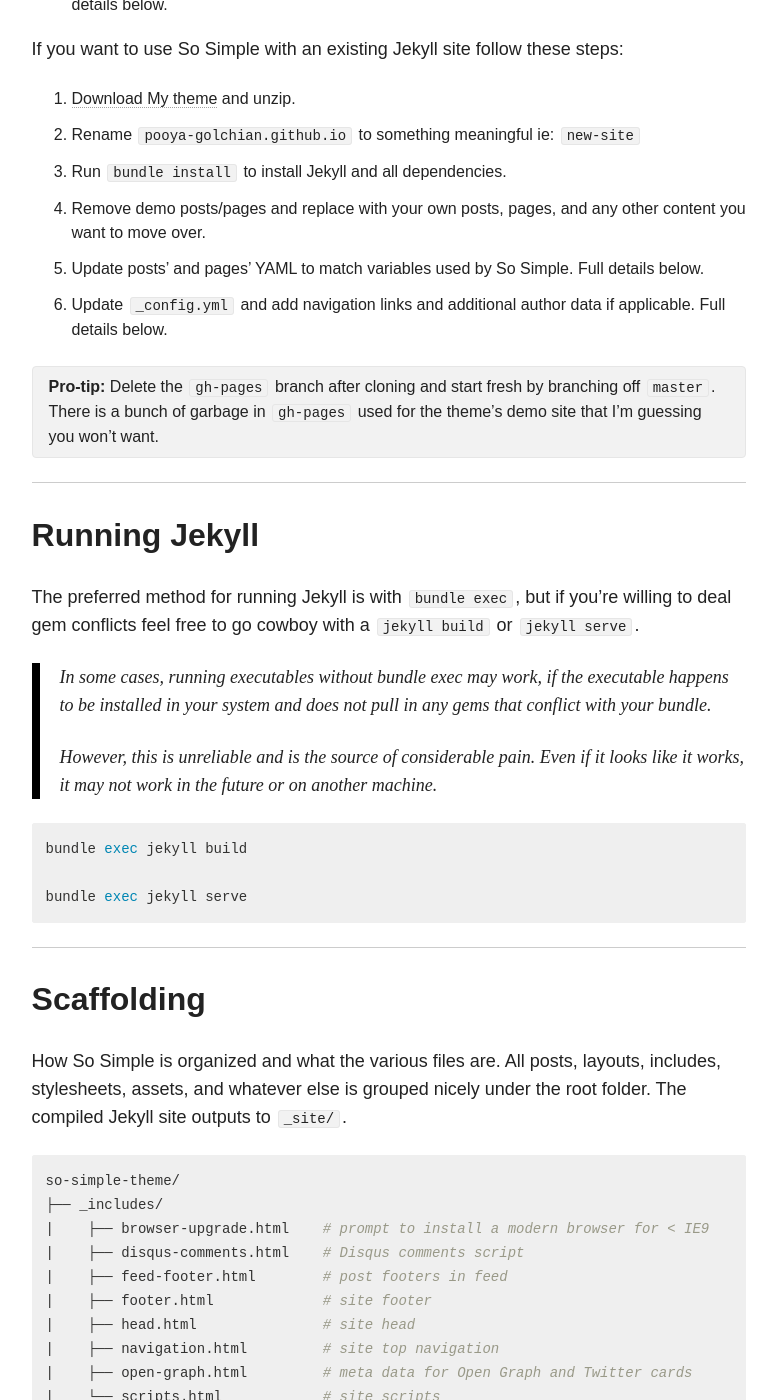
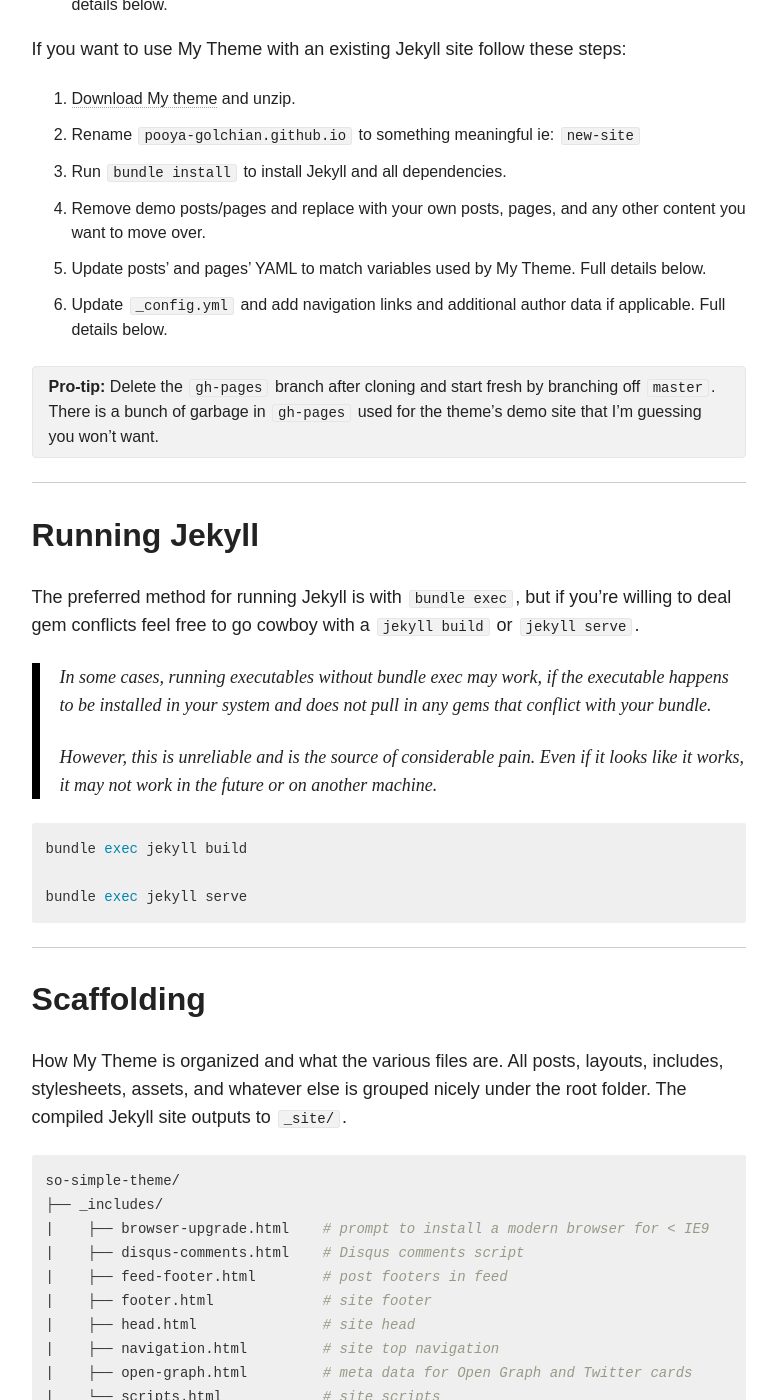
Before and after one commit to pooyagolchian/jekyll-theme, a Jekyll site: the page built from _posts/blog/2016-07-01-setup-my-jekyll-theme.md, in a window 1280 px wide and 1400 px high, scrolled down 1384 px. Shown: the whole window, without its empty margins (348-1125 px from the left). Built offline with Jekyll 4.4.1, drawn with Linux system fonts in a browser that asks for light colours; nearby versions of some CDN libraries; comment, search, counter and statistics services are not loaded; some of the changed text lies outside the part shown.

Commit message:
update post

````diff
--- a/_posts/blog/2016-07-01-setup-my-jekyll-theme.md
+++ b/_posts/blog/2016-07-01-setup-my-jekyll-theme.md
@@ -21,22 +21,22 @@
 
 ## Installation
 
-So Simple now requires [Jekyll](http://jekyllrb.com/) 3.0. Make sure to run `bundle update` if you aren't on the latest version to update all gem dependencies.
+My theme now requires [Jekyll](http://jekyllrb.com/) 3.0. Make sure to run `bundle update` if you aren't on the latest version to update all gem dependencies.
 
-If you are creating a new Jekyll site using So Simple follow these steps:
+If you are creating a new Jekyll site using My Theme follow these steps:
 
 1. Fork the [My Theme repo](https://github.com/pooya-golchian/pooya-golchian.github.io/fork).
 2. Clone the repo you just forked and rename it.
 3. [Install Bundler](http://bundler.io) `gem install bundler` and Run `bundle install` to install Jekyll and all dependencies.
 4. Update `_config.yml`, add navigation, and replace demo posts and pages with your own. Full details below.
 
-If you want to use So Simple with an existing Jekyll site follow these steps:
+If you want to use My Theme with an existing Jekyll site follow these steps:
 
 1. [Download My theme](https://codeload.github.com/pooya-golchian/pooya-golchian.github.io/zip/master) and unzip.
 2. Rename `pooya-golchian.github.io` to something meaningful ie: `new-site`
 3. Run `bundle install` to install Jekyll and all dependencies.
 4. Remove demo posts/pages and replace with your own posts, pages, and any other content you want to move over.
-5. Update posts' and pages' YAML to match variables used by So Simple. Full details below.
+5. Update posts' and pages' YAML to match variables used by My Theme. Full details below.
 6. Update `_config.yml` and add navigation links and additional author data if applicable. Full details below.
 
 **Pro-tip:** Delete the `gh-pages` branch after cloning and start fresh by branching off `master`. There is a bunch of garbage in `gh-pages` used for the theme's demo site that I'm guessing you won't want.
@@ -62,7 +62,7 @@
 
 ## Scaffolding
 
-How So Simple is organized and what the various files are. All posts, layouts, includes, stylesheets, assets, and whatever else is grouped nicely under the root folder. The compiled Jekyll site outputs to `_site/`.
+How My Theme is organized and what the various files are. All posts, layouts, includes, stylesheets, assets, and whatever else is grouped nicely under the root folder. The compiled Jekyll site outputs to `_site/`.
 
 ```bash
 so-simple-theme/
@@ -214,7 +214,7 @@
 
 ### Link Post Type
 
-So Simple Theme supports **link posts**, made famous by John Gruber. To activate just add `link: http://url-you-want-linked` to the post's YAML front matter and you're done. Here's an [example of a link post]({{ site.url }}/articles/sample-link-post) if you need a visual.
+My Theme Theme supports **link posts**, made famous by John Gruber. To activate just add `link: http://url-you-want-linked` to the post's YAML front matter and you're done. Here's an [example of a link post]({{ site.url }}/articles/sample-link-post) if you need a visual.
 
 ### Author Override
 
````
